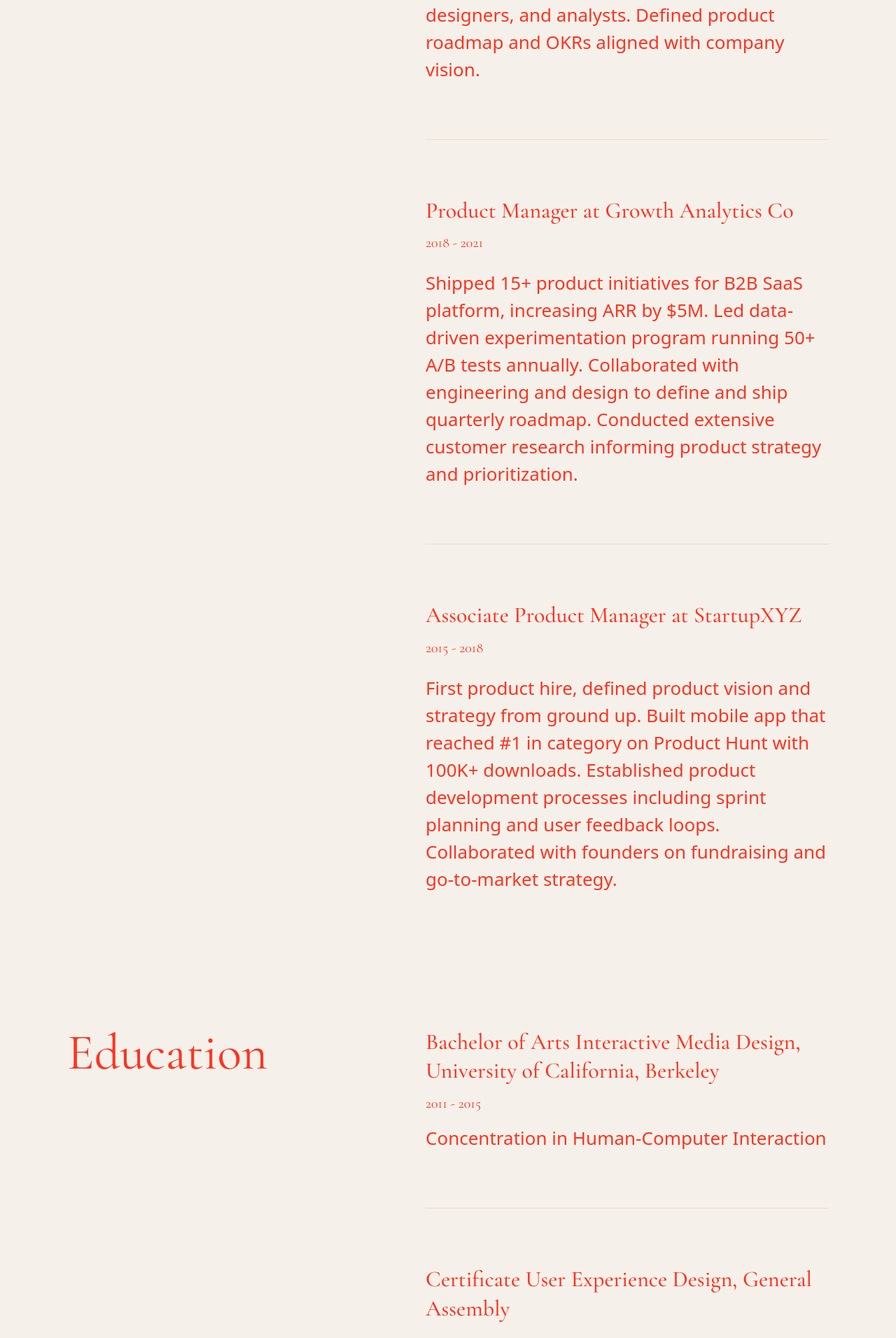
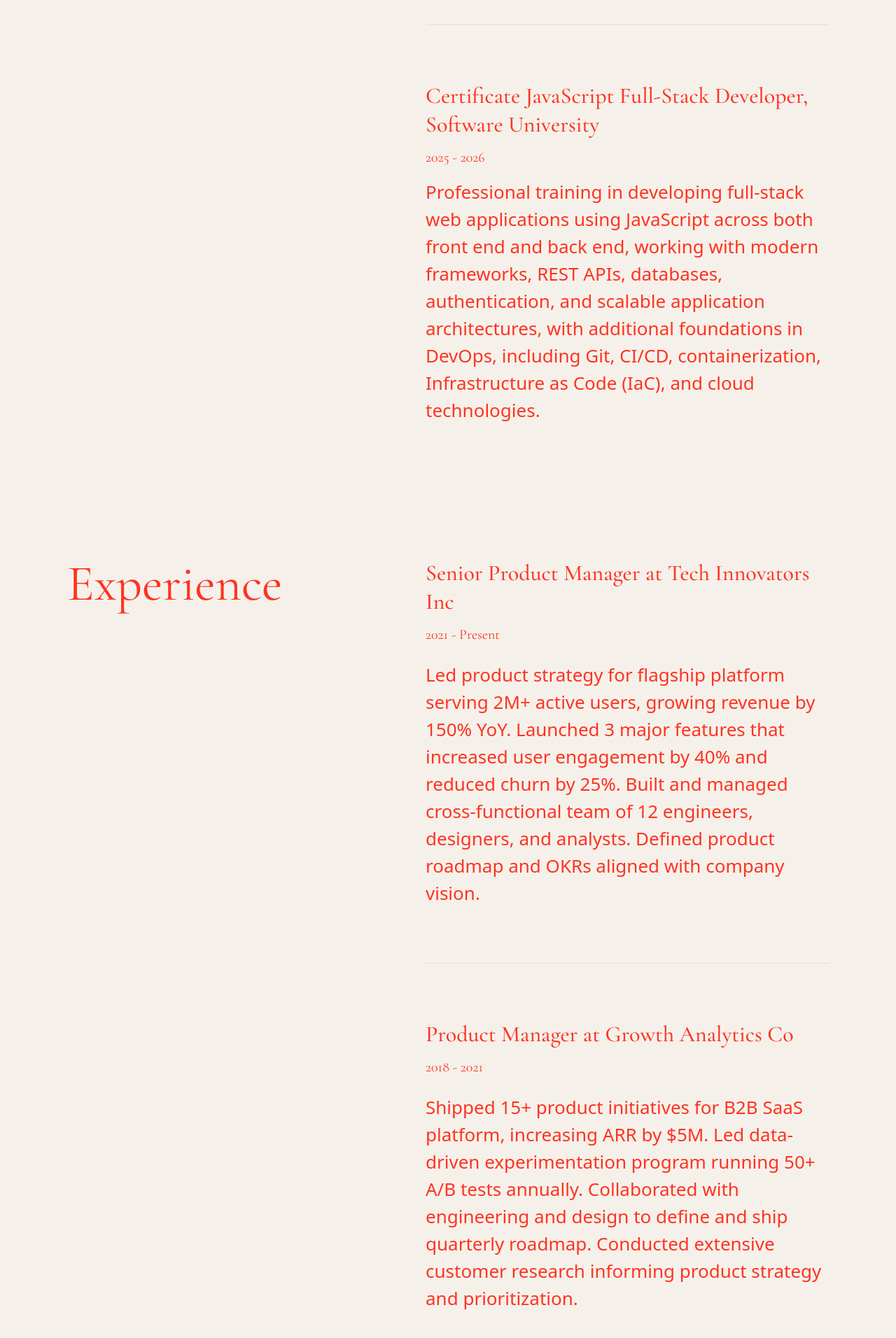
Before and after one commit to ttsaryanski/Portfolio, a React (Vite) app: page / in a window 1280 px wide. Shown: the part 2288-4200 px from the top of the page at 70% size. Built offline with nearby package versions, Linux system fonts and the light colour scheme.

Commit message:
Add education

```diff
--- a/src/data/portfolio-data.ts
+++ b/src/data/portfolio-data.ts
@@ -71,7 +71,7 @@ export const writing: Writing[] = [
         featured: true,
     },
     {
-        id: "write-22",
+        id: "write-2",
         title: "The Future of Design Tools: AI and Automation",
         publication: "UX Collective",
         date: "2023-11",
@@ -200,21 +200,24 @@ export const projects: Project[] = [
 export const education: Education[] = [
     {
         id: "edu-1",
-        institution: "University of California, Berkeley",
-        degree: "Bachelor of Arts",
-        field: "Interactive Media Design",
-        startYear: "2011",
-        endYear: "2015",
-        location: "Berkeley, CA",
-        details: "Concentration in Human-Computer Interaction",
+        institution: "Software University",
+        degree: "Certificate",
+        field: "Front-End Developer with JavaScript",
+        startYear: "2023",
+        endYear: "2025",
+        location: "Sofia, BG",
+        details:
+            "Professional training in developing interactive, responsive, and user-focused web applications using HTML, CSS, and JavaScript, working with REST APIs, SPA architecture, and modern front-end technologies.",
     },
     {
         id: "edu-2",
-        institution: "General Assembly",
+        institution: "Software University",
         degree: "Certificate",
-        field: "User Experience Design",
-        startYear: "2014",
-        endYear: "2014",
-        location: "San Francisco, CA",
+        field: "JavaScript Full-Stack Developer",
+        startYear: "2025",
+        endYear: "2026",
+        location: "Sofia, BG",
+        details:
+            "Professional training in developing full-stack web applications using JavaScript across both front end and back end, working with modern frameworks, REST APIs, databases, authentication, and scalable application architectures, with additional foundations in DevOps, including Git, CI/CD, containerization, Infrastructure as Code (IaC), and cloud technologies.",
     },
 ];
--- a/src/pages/Index.tsx
+++ b/src/pages/Index.tsx
@@ -16,8 +16,8 @@ export default function Index() {
             <Navigation />
             <HeaderSection />
             <AboutSection />
+            <EducationSection />
             <WorkSection />
-            <EducationSection />
             <SkillsSection />
             <ContactSection />
         </Layout>
```
